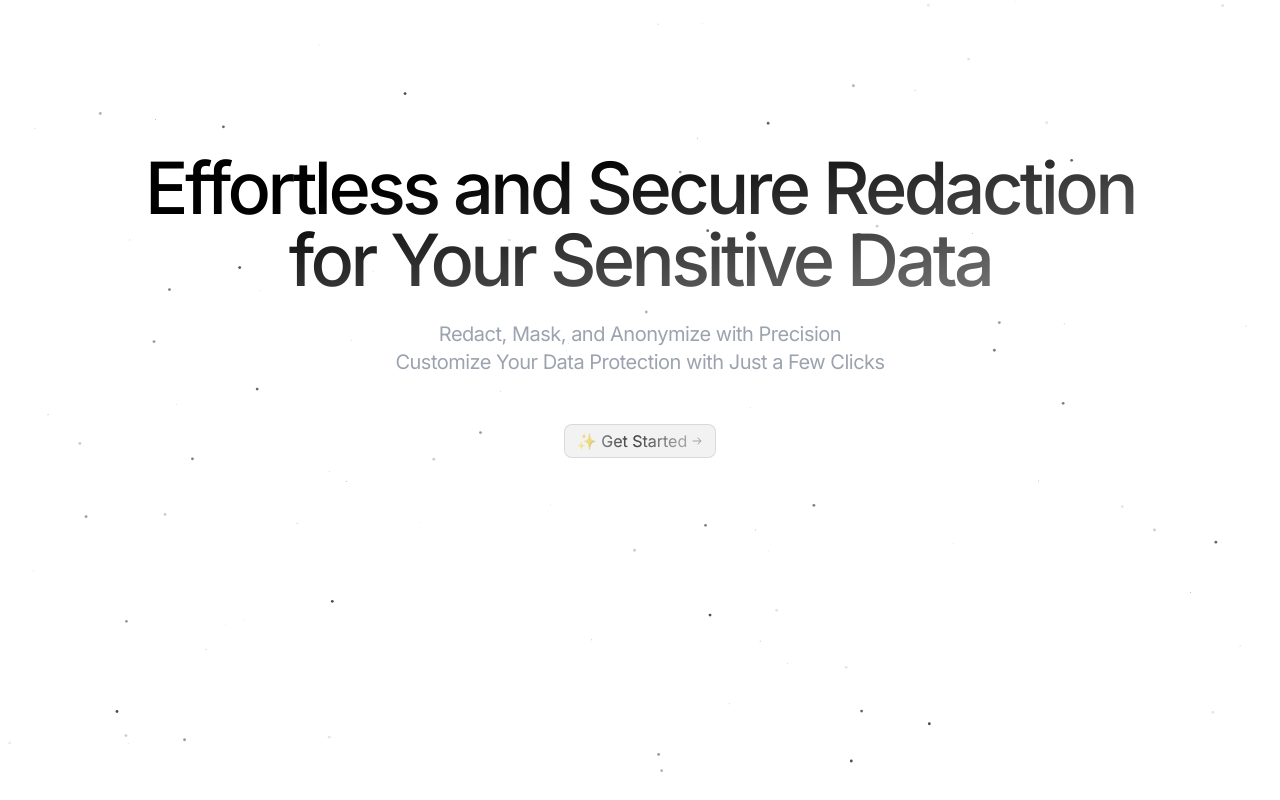
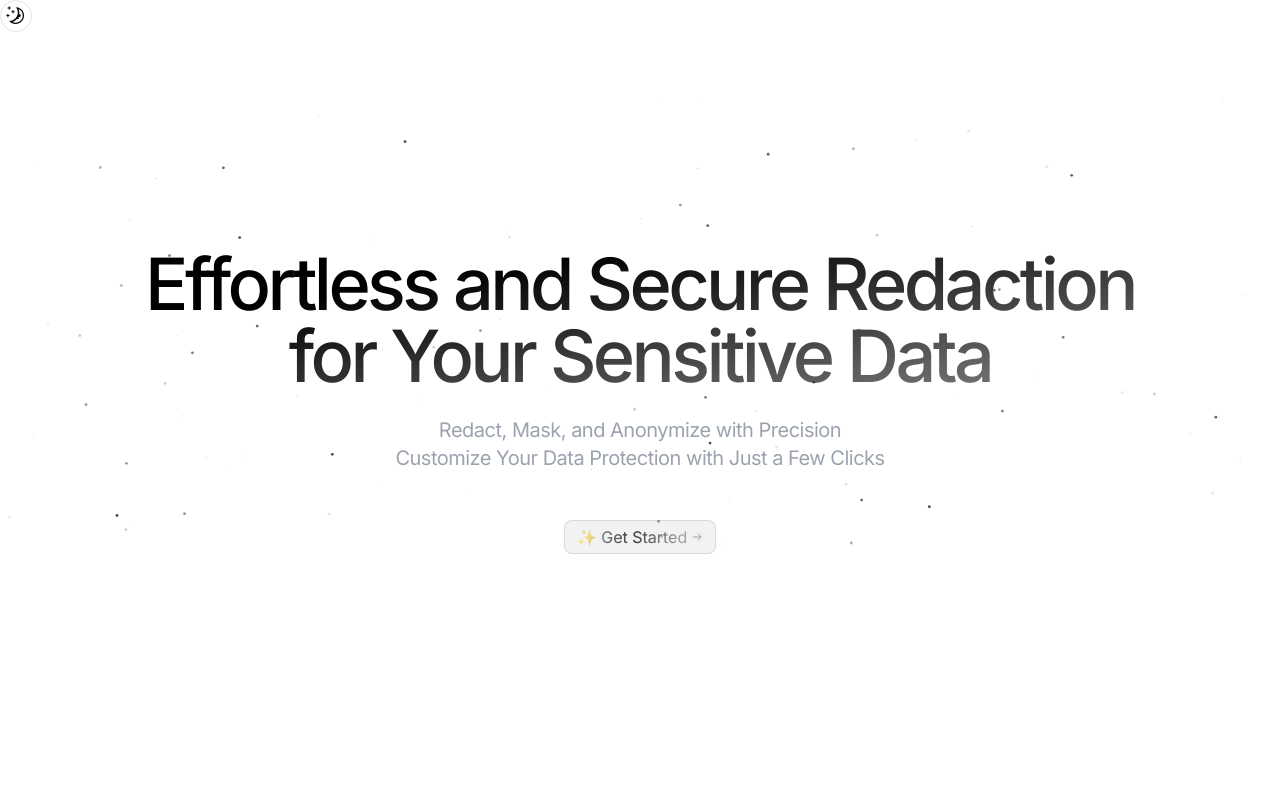
Before and after one commit to Sid911/Redaxion, a Next.js app in the folder redax/: page / in a window 1280 px wide. Built offline with nearby package versions, Linux system fonts and the light colour scheme.

Commit message:
feat:heroHeading

```diff
--- a/redax/src/app/globals.css
+++ b/redax/src/app/globals.css
@@ -1,4 +1,4 @@
-@tailwind base;
+/* @tailwind base;
 @tailwind components;
 @tailwind utilities;
 
@@ -66,4 +66,199 @@
   body {
     @apply bg-background text-foreground;
   }
+} */
+@tailwind base;
+@tailwind components;
+@tailwind utilities;
+
+/*
+@layer base {
+  :root {
+    --background: 0 0% 100%;
+    --foreground: 222.2 84% 4.9%;
+
+    --card: 0 0% 100%;
+    --card-foreground: 222.2 84% 4.9%;
+
+    --popover: 0 0% 100%;
+    --popover-foreground: 222.2 84% 4.9%;
+
+    --primary: 222.2 47.4% 11.2%;
+    --primary-foreground: 210 40% 98%;
+
+    --secondary: 210 40% 96.1%;
+    --secondary-foreground: 222.2 47.4% 11.2%;
+
+    --muted: 210 40% 96.1%;
+    --muted-foreground: 215.4 16.3% 46.9%;
+
+    --accent: 210 40% 96.1%;
+    --accent-foreground: 222.2 47.4% 11.2%;
+
+    --destructive: 0 84.2% 60.2%;
+    --destructive-foreground: 210 40% 98%;
+
+    --border: 214.3 31.8% 91.4%;
+    --input: 214.3 31.8% 91.4%;
+    --ring: 222.2 84% 4.9%;
+
+    --radius: 0.5rem;
+  }
+
+  .dark {
+    --background: 222.2 84% 4.9%;
+    --foreground: 210 40% 98%;
+
+    --card: 222.2 84% 4.9%;
+    --card-foreground: 210 40% 98%;
+
+    --popover: 222.2 84% 4.9%;
+    --popover-foreground: 210 40% 98%;
+
+    --primary: 210 40% 98%;
+    --primary-foreground: 222.2 47.4% 11.2%;
+
+    --secondary: 217.2 32.6% 17.5%;
+    --secondary-foreground: 210 40% 98%;
+
+    --muted: 217.2 32.6% 17.5%;
+    --muted-foreground: 215 20.2% 65.1%;
+
+    --accent: 217.2 32.6% 17.5%;
+    --accent-foreground: 210 40% 98%;
+
+    --destructive: 0 62.8% 30.6%;
+    --destructive-foreground: 210 40% 98%;
+
+    --border: 217.2 32.6% 17.5%;
+    --input: 217.2 32.6% 17.5%;
+    --ring: 212.7 26.8% 83.9%;
+  }
+} */
+
+@layer base {
+  :root {
+    --background: 0 0% 100%;
+    --foreground: 240 10% 3.9%;
+    --card: 0 0% 100%;
+    --card-foreground: 240 10% 3.9%;
+    --popover: 0 0% 100%;
+    --popover-foreground: 240 10% 3.9%;
+    --primary: 240 5.9% 10%;
+    --primary-foreground: 0 0% 98%;
+    --secondary: 240 4.8% 95.9%;
+    --secondary-foreground: 240 5.9% 10%;
+    --muted: 240 4.8% 95.9%;
+    --muted-foreground: 240 3.8% 46.1%;
+    --accent: 240 4.8% 95.9%;
+    --accent-foreground: 240 5.9% 10%;
+    --destructive: 0 84.2% 60.2%;
+    --destructive-foreground: 0 0% 98%;
+    --border: 240 5.9% 90%;
+    --input: 240 5.9% 90%;
+    --ring: 240 5.9% 10%;
+    --radius: 0.5rem;
+  }
+
+  .dark {
+    --background: 240 10% 3.9%;
+    --foreground: 0 0% 98%;
+    --card: 240 10% 3.9%;
+    --card-foreground: 0 0% 98%;
+    --popover: 240 10% 3.9%;
+    --popover-foreground: 0 0% 98%;
+    --primary: 0 0% 98%;
+    --primary-foreground: 240 5.9% 10%;
+    --secondary: 240 3.7% 15.9%;
+    --secondary-foreground: 0 0% 98%;
+    --muted: 240 3.7% 15.9%;
+    --muted-foreground: 240 5% 64.9%;
+    --accent: 240 3.7% 15.9%;
+    --accent-foreground: 0 0% 98%;
+    --destructive: 0 62.8% 30.6%;
+    --destructive-foreground: 0 0% 98%;
+    --border: 240 3.7% 15.9%;
+    --input: 240 3.7% 15.9%;
+    --ring: 240 4.9% 83.9%;
+  }
 }
+
+/* @layer base {
+  :root {
+    --background: 0 0% 100%;
+    --foreground: 222.2 84% 4.9%;
+    --card: 0 0% 100%;
+    --card-foreground: 222.2 84% 4.9%;
+    --popover: 0 0% 100%;
+    --popover-foreground: 222.2 84% 4.9%;
+    --primary: 221.2 83.2% 53.3%;
+    --primary-foreground: 210 40% 98%;
+    --secondary: 210 40% 96.1%;
+    --secondary-foreground: 222.2 47.4% 11.2%;
+    --muted: 210 40% 96.1%;
+    --muted-foreground: 215.4 16.3% 46.9%;
+    --accent: 210 40% 96.1%;
+    --accent-foreground: 222.2 47.4% 11.2%;
+    --destructive: 0 84.2% 60.2%;
+    --destructive-foreground: 210 40% 98%;
+    --border: 214.3 31.8% 91.4%;
+    --input: 214.3 31.8% 91.4%;
+    --ring: 221.2 83.2% 53.3%;
+    --radius: 0.5rem;
+  }
+
+  .dark {
+    --background: 222.2 84% 4.9%;
+    --foreground: 210 40% 98%;
+    --card: 222.2 84% 4.9%;
+    --card-foreground: 210 40% 98%;
+    --popover: 222.2 84% 4.9%;
+    --popover-foreground: 210 40% 98%;
+    --primary: 217.2 91.2% 59.8%;
+    --primary-foreground: 222.2 47.4% 11.2%;
+    --secondary: 217.2 32.6% 17.5%;
+    --secondary-foreground: 210 40% 98%;
+    --muted: 217.2 32.6% 17.5%;
+    --muted-foreground: 215 20.2% 65.1%;
+    --accent: 217.2 32.6% 17.5%;
+    --accent-foreground: 210 40% 98%;
+    --destructive: 0 62.8% 30.6%;
+    --destructive-foreground: 210 40% 98%;
+    --border: 217.2 32.6% 17.5%;
+    --input: 217.2 32.6% 17.5%;
+    --ring: 224.3 76.3% 48%;
+  }
+} */
+/* .bg-ex {
+  background-color: hsla(0, 100%, 50%, 1);
+  background-image: radial-gradient(
+      at 40% 20%,
+      hsla(28, 100%, 74%, 1) 0px,
+      transparent 50%
+    ),
+    radial-gradient(at 80% 0%, hsla(189, 100%, 56%, 1) 0px, transparent 50%),
+    radial-gradient(at 0% 50%, hsla(355, 100%, 93%, 1) 0px, transparent 50%),
+    radial-gradient(at 80% 50%, hsla(340, 100%, 76%, 1) 0px, transparent 50%),
+    radial-gradient(at 0% 100%, hsla(22, 100%, 77%, 1) 0px, transparent 50%),
+    radial-gradient(at 80% 100%, hsla(242, 100%, 70%, 1) 0px, transparent 50%),
+    radial-gradient(at 0% 0%, hsla(343, 100%, 76%, 1) 0px, transparent 50%);
+} */
+.no-visible-scrollbar {
+  scrollbar-width: none;
+  -ms-overflow-style: none;
+  -webkit-overflow-scrolling: touch;
+}
+
+.no-visible-scrollbar::-webkit-scrollbar {
+  display: none;
+}
+
+
+@layer base {
+  * {
+    @apply border-border;
+  }
+  body {
+    @apply bg-background text-foreground;
+  }
+}
--- a/redax/src/app/layout.tsx
+++ b/redax/src/app/layout.tsx
@@ -20,13 +20,13 @@
   return (
     <html lang="en">
       <body className={inter.className}>
-          {/* <ThemeProvider attribute="class" defaultTheme="system">
-            <NavbarDemo />
+          <ThemeProvider attribute="class" defaultTheme="system">
+            {/* <NavbarDemo /> */}
             <ModeToggle/>
             <div className="absolute w-full top-24">{children}</div>
             <Toaster />
-          </ThemeProvider> */}
-          {children}
+          </ThemeProvider>
+          {/* {children} */}
       </body>
     </html>
   );
--- a/redax/src/app/page.tsx
+++ b/redax/src/app/page.tsx
@@ -1,3 +1,4 @@
+'use client'
 import HeroSection from "@/components/landing/hero-section";
 import Particles from "@/components/magicui/particles";
 import { useTheme } from "next-themes";
@@ -13,7 +14,6 @@
   }, [theme]);
   return (
     <>
-    {/* <div>hii</div> */}
     <HeroSection/>
     <Particles
         className="absolute inset-0 -z-10"
```
